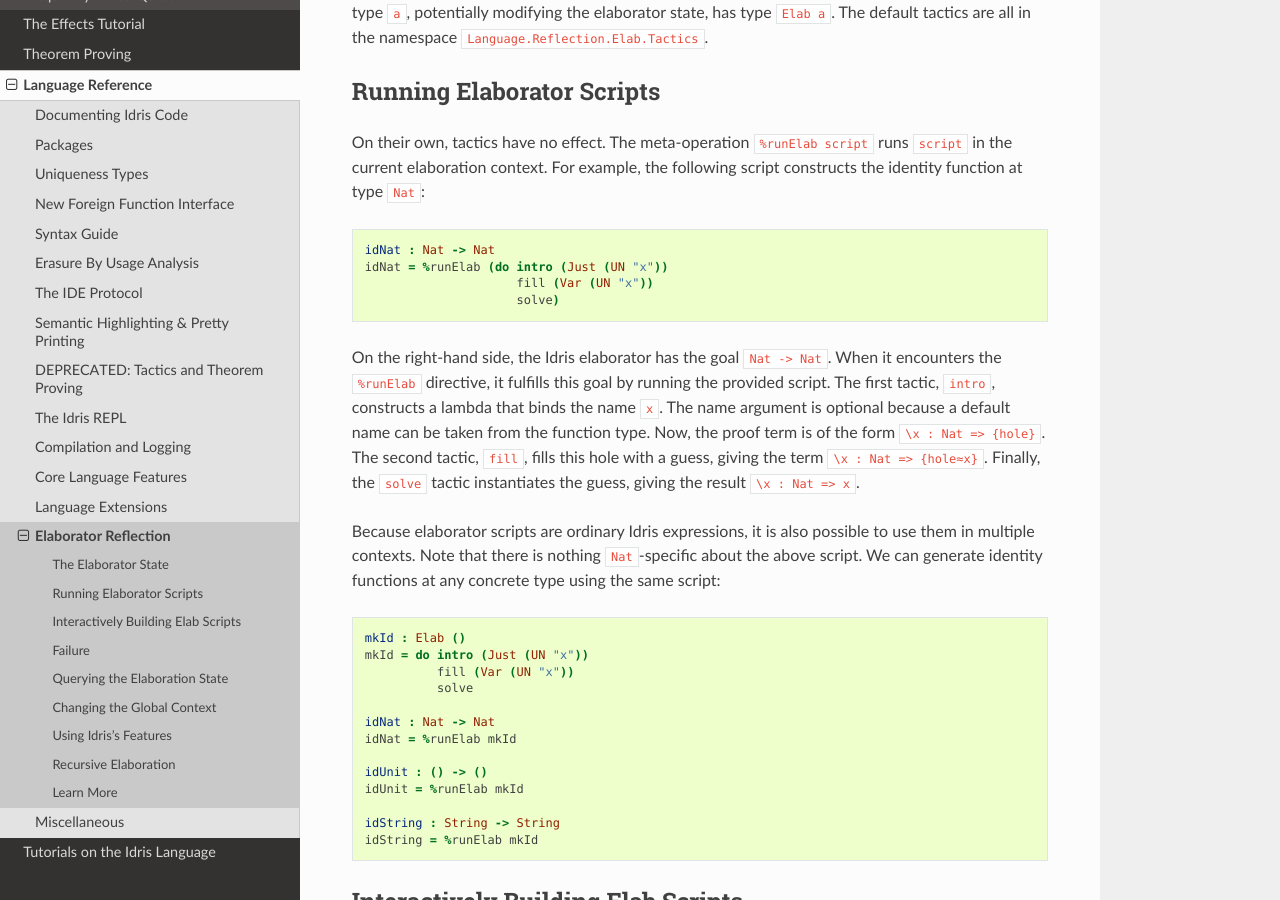
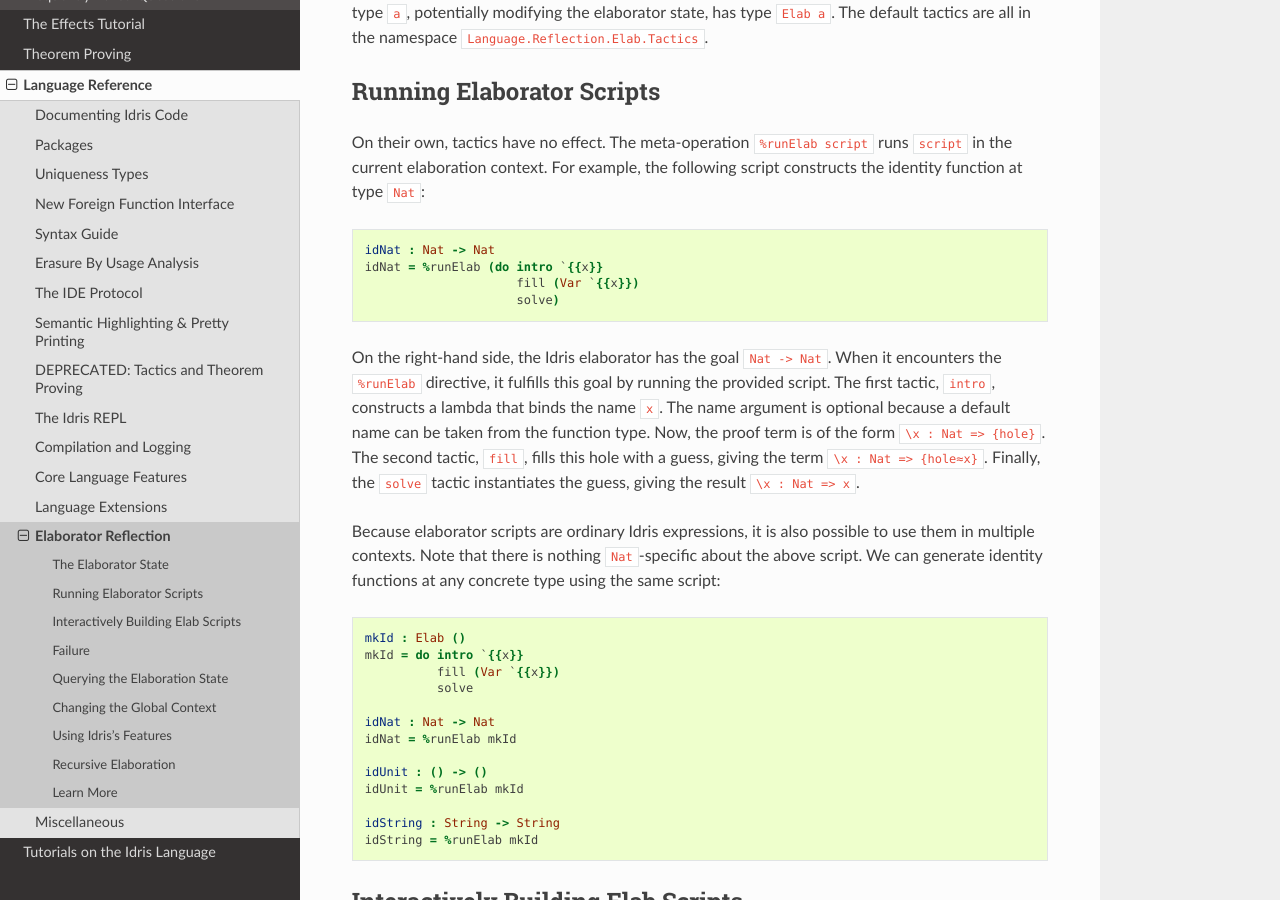
Before and after one commit to idris-lang/Idris-dev, a Sphinx documentation site: the page built from docs/reference/elaborator-reflection.rst, in a window 1280 px wide and 900 px high, scrolled down 671 px. Built offline with Sphinx 7.4.7 and the Read the Docs theme 2.0.0, drawn with Linux system fonts in a browser that asks for light colours; formulas are drawn with MathJax 3.

Commit message:
Just/Nothing for intro was split into intro/intro'

```diff
--- a/docs/reference/elaborator-reflection.rst
+++ b/docs/reference/elaborator-reflection.rst
@@ -37,8 +37,8 @@
 .. code-block:: idris
 
     idNat : Nat -> Nat
-    idNat = %runElab (do intro (Just (UN "x"))
-                         fill (Var (UN "x"))
+    idNat = %runElab (do intro `{{x}}
+                         fill (Var `{{x}})
                          solve)
 
 
@@ -57,8 +57,8 @@
 .. code-block:: idris
 
     mkId : Elab ()
-    mkId = do intro (Just (UN "x"))
-              fill (Var (UN "x"))
+    mkId = do intro `{{x}}
+              fill (Var `{{x}})
               solve
 
     idNat : Nat -> Nat
```
